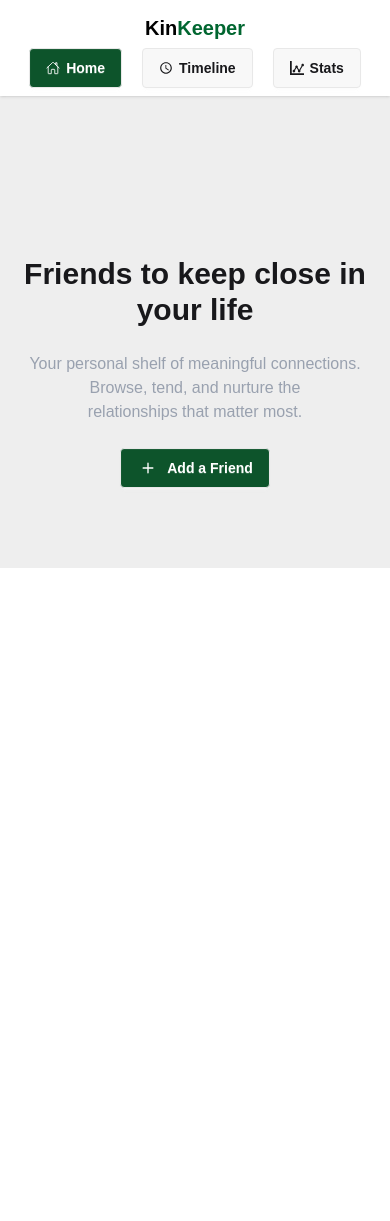
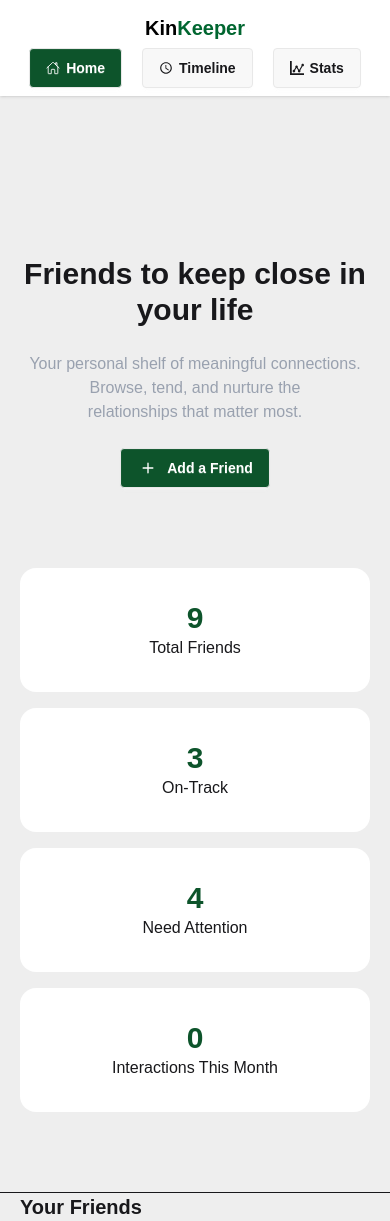
Before and after one commit to codeHasib/b13-a07-keen-keep, a Next.js app: page / in a window 390 px wide. Before the commit the page ends 844 px from the top, so only its background shows below. Built offline with nearby package versions, Linux system fonts and the light colour scheme.

Commit message:
add stats card with dynamic value and responsiveness

```diff
--- a/src/app/layout.js
+++ b/src/app/layout.js
@@ -25,7 +25,7 @@ export default function RootLayout({ children }) {
       data-theme="light"
       className={`${geistSans.variable} ${geistMono.variable} h-full antialiased`}
     >
-      <body className="min-h-full flex flex-col">
+      <body className="min-h-full flex flex-col bg-base-300">
         <Nav></Nav>
         <DataProvider>{children}</DataProvider>
       </body>
--- a/src/app/page.js
+++ b/src/app/page.js
@@ -1,10 +1,14 @@
 import Banner from "@/components/Banner";
+import FriendsSection from "@/components/FriendsSection";
+import StatsCard from "@/components/StatsCard";
 
 export default function Home() {
   return (
     <>
       <div className="bg-base-300">
         <Banner></Banner>
+        <StatsCard></StatsCard>
+        <FriendsSection></FriendsSection>
       </div>
     </>
   );
--- /dev/null
+++ b/src/app/stats/page.jsx
@@ -0,0 +1,5 @@
+const StatsPage = () => {
+  return <div>This is stats</div>;
+};
+
+export default StatsPage;
--- /dev/null
+++ b/src/app/timeline/page.jsx
@@ -0,0 +1,5 @@
+const TimeLinePage = () => {
+  return <div>This is time line</div>;
+};
+
+export default TimeLinePage;
--- /dev/null
+++ b/src/components/FriendsSection.jsx
@@ -0,0 +1,9 @@
+const FriendsSection = () => {
+  return (
+    <div className="container mx-auto px-5 border-t">
+      <h2 className="text-xl font-extrabold">Your Friends</h2>
+    </div>
+  );
+};
+
+export default FriendsSection;
--- a/src/components/Nav.jsx
+++ b/src/components/Nav.jsx
@@ -1,9 +1,14 @@
+"use client";
+
 import Link from "next/link";
 import { IoHomeOutline } from "react-icons/io5";
 import { MdOutlineWatchLater } from "react-icons/md";
 import { ImStatsDots } from "react-icons/im";
+import { usePathname } from "next/navigation";
 
 const Nav = () => {
+  const pathName = usePathname();
+
   return (
     <div>
       <div className="navbar bg-base-100 shadow-sm flex-wrap justify-center items-center">
@@ -17,19 +22,25 @@ const Nav = () => {
         </div>
         <div className="flex-none flex justify-center items-center gap-5">
           <Link href={"/"}>
-            <button className="btn flex justify-center items-center bg-green-900 text-white">
+            <button
+              className={`btn flex justify-center items-center ${pathName === "/" ? "bg-green-900 text-white" : ""}`}
+            >
               {" "}
               <IoHomeOutline /> Home{" "}
             </button>
           </Link>
           <Link href={"/timeline"}>
-            <button className="btn flex justify-center items-center ">
+            <button
+              className={`btn flex justify-center items-center ${pathName === "/timeline" ? "bg-green-900 text-white" : ""}`}
+            >
               {" "}
               <MdOutlineWatchLater /> Timeline{" "}
             </button>
           </Link>
           <Link href={"/stats"}>
-            <button className="btn flex justify-center items-center ">
+            <button
+              className={`btn flex justify-center items-center ${pathName === "/stats" ? "bg-green-900 text-white" : ""}`}
+            >
               {" "}
               <ImStatsDots /> Stats{" "}
             </button>
--- /dev/null
+++ b/src/components/StatsCard.jsx
@@ -0,0 +1,37 @@
+"use client";
+
+import { useFriendsData } from "@/context/DataContext";
+
+const StatsCard = () => {
+  const { friendsData, timeLine } = useFriendsData();
+  const onTrackLength = friendsData.filter(
+    (friend) => friend.status === "On-Track",
+  ).length;
+  const overDueLength = friendsData.filter(
+    (friend) => friend.status === "Overdue",
+  ).length;
+  return (
+    <div className="grid grid-cols-1 md:grid-cols-2 lg:grid-cols-4 container mx-auto px-5 gap-4 pb-10 mb-10">
+      <div className="bg-white rounded-2xl py-8 px-15 text-center">
+        <h2 className="text-3xl font-bold text-green-900">
+          {friendsData.length}
+        </h2>
+        <p>Total Friends</p>
+      </div>
+      <div className="bg-white rounded-2xl py-8 px-15 text-center">
+        <h2 className="text-3xl font-bold text-green-900">{onTrackLength}</h2>
+        <p>On-Track</p>
+      </div>
+      <div className="bg-white rounded-2xl py-8 px-15 text-center">
+        <h2 className="text-3xl font-bold text-green-900">{overDueLength}</h2>
+        <p>Need Attention</p>
+      </div>
+      <div className="bg-white rounded-2xl py-8 px-15 text-center">
+        <h2 className="text-3xl font-bold text-green-900">{timeLine.length}</h2>
+        <p>Interactions This Month</p>
+      </div>
+    </div>
+  );
+};
+
+export default StatsCard;
--- a/src/data/friends_data.json
+++ b/src/data/friends_data.json
@@ -5,11 +5,8 @@
     "picture": "/images/friends/f1.png",
     "email": "arif.ahmed@example.com",
     "days_since_contact": 12,
-    "status": "overdue",
-    "tags": [
-      "college",
-      "close friend"
-    ],
+    "status": "Overdue",
+    "tags": ["college", "close friend"],
     "bio": "Met in university. Love hiking together.",
     "goal": 14,
     "next_due_date": "2025-07-20"
@@ -20,11 +17,8 @@
     "picture": "/images/friends/f2.png",
     "email": "sarah.j@example.com",
     "days_since_contact": 3,
-    "status": "active",
-    "tags": [
-      "work",
-      "mentor"
-    ],
+    "status": "On-Track",
+    "tags": ["work", "mentor"],
     "bio": "Senior developer at the first firm. Great for career advice.",
     "goal": 30,
     "next_due_date": "2025-08-05"
@@ -35,11 +29,8 @@
     "picture": "/images/friends/f3.png",
     "email": "m.chen@example.com",
     "days_since_contact": 25,
-    "status": "overdue",
-    "tags": [
-      "childhood",
-      "gaming"
-    ],
+    "status": "Overdue",
+    "tags": ["childhood", "gaming"],
     "bio": "Grew up in the same neighborhood. FPS gaming partner.",
     "goal": 7,
     "next_due_date": "2025-07-15"
@@ -50,11 +41,8 @@
     "picture": "/images/friends/f4.png",
     "email": "elena.rod@example.com",
     "days_since_contact": 1,
-    "status": "active",
-    "tags": [
-      "gym",
-      "fitness"
-    ],
+    "status": "On-Track",
+    "tags": ["gym", "fitness"],
     "bio": "Daily gym partner. Keeps me motivated for leg day.",
     "goal": 2,
     "next_due_date": "2025-07-18"
@@ -65,10 +53,8 @@
     "picture": "/images/friends/f5.png",
     "email": "d.smith@example.com",
     "days_since_contact": 60,
-    "status": "archived",
-    "tags": [
-      "high school"
-    ],
+    "status": "Almost Due",
+    "tags": ["high school"],
     "bio": "Haven't spoken in years. Might be good to reach out.",
     "goal": 90,
     "next_due_date": "2025-10-10"
@@ -79,11 +65,8 @@
     "picture": "/images/friends/f6.png",
     "email": "priya.s@example.com",
     "days_since_contact": 5,
-    "status": "active",
-    "tags": [
-      "neighbor",
-      "close friend"
-    ],
+    "status": "On-Track",
+    "tags": ["neighbor", "close friend"],
     "bio": "Lives two doors down. Great cook and very helpful.",
     "goal": 10,
     "next_due_date": "2025-07-25"
@@ -94,11 +77,8 @@
     "picture": "/images/friends/f7.png",
     "email": "k.lee@example.com",
     "days_since_contact": 15,
-    "status": "overdue",
-    "tags": [
-      "college",
-      "study group"
-    ],
+    "status": "Overdue",
+    "tags": ["college", "study group"],
     "bio": "Smartest guy in my CS class. We used to grind Leetcode together.",
     "goal": 14,
     "next_due_date": "2025-07-21"
@@ -109,11 +89,8 @@
     "picture": "/images/friends/f8.png",
     "email": "jess.t@example.com",
     "days_since_contact": 0,
-    "status": "active",
-    "tags": [
-      "family",
-      "sister"
-    ],
+    "status": "Almost Due",
+    "tags": ["family", "sister"],
     "bio": "The best sister. Always there when I need to vent.",
     "goal": 1,
     "next_due_date": "2025-07-17"
@@ -124,10 +101,8 @@
     "picture": "/images/friends/f9.png",
     "email": "omar.f@example.com",
     "days_since_contact": 45,
-    "status": "overdue",
-    "tags": [
-      "coding bootcamp"
-    ],
+    "status": "Overdue",
+    "tags": ["coding bootcamp"],
     "bio": "MERN stack buddy. We built our first project together.",
     "goal": 30,
     "next_due_date": "2025-08-15"
```
